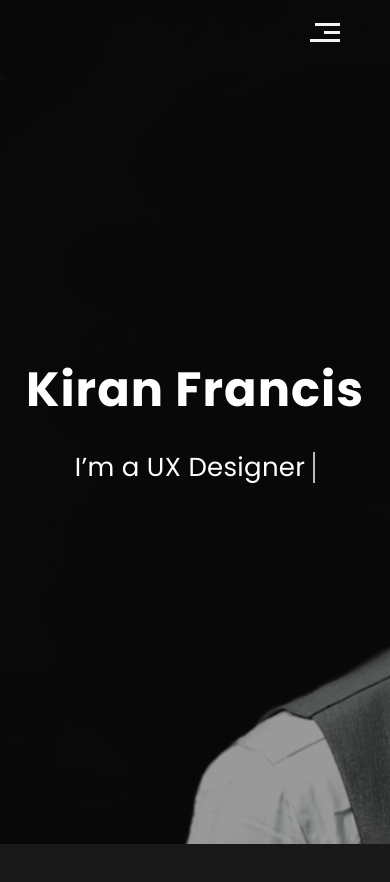
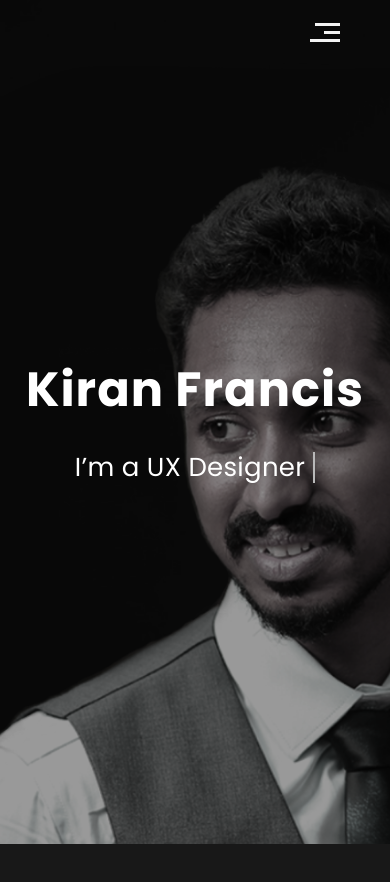
Before and after one commit to kiranseby/portfolio, a plain HTML site: page index.html in a window 390 px wide. Drawn offline with Linux system fonts and the light colour scheme; files that its build step writes are made by us from their sources; files whose address does not match are found by name.

Commit message:
media query changed on home screen

```diff
--- a/css/custom.css
+++ b/css/custom.css
@@ -20,10 +20,17 @@
   .contact-info ul {
     grid-template-columns: repeat(2, 1fr);
   }
+  .home-area {
+      background-position: 80% center;
+  }
 }
 
 @media(max-width:600px) {
   .contact-info ul {
     grid-template-columns: 1fr;
   }
+
+.home-area {
+    background-position: 80% center;
 }
+}
```
